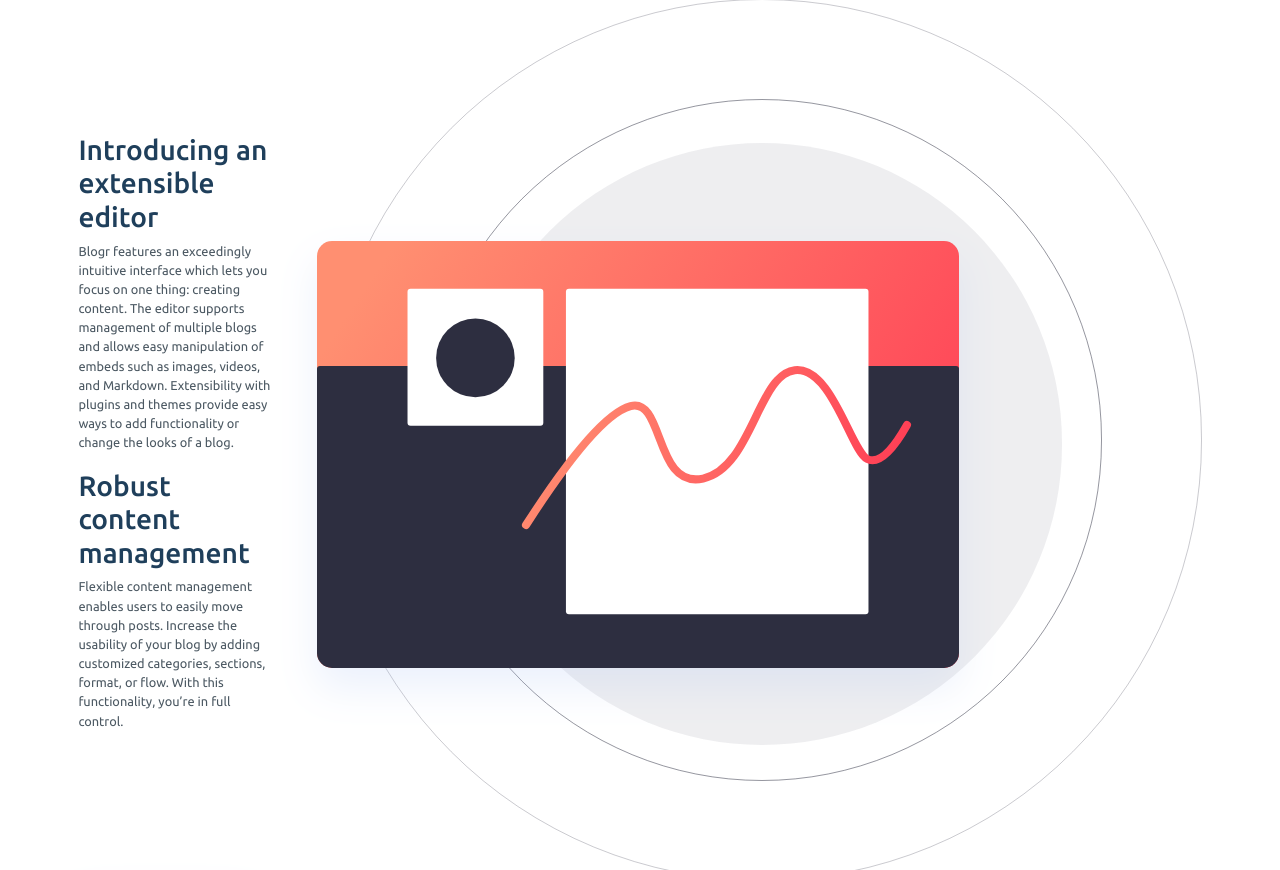
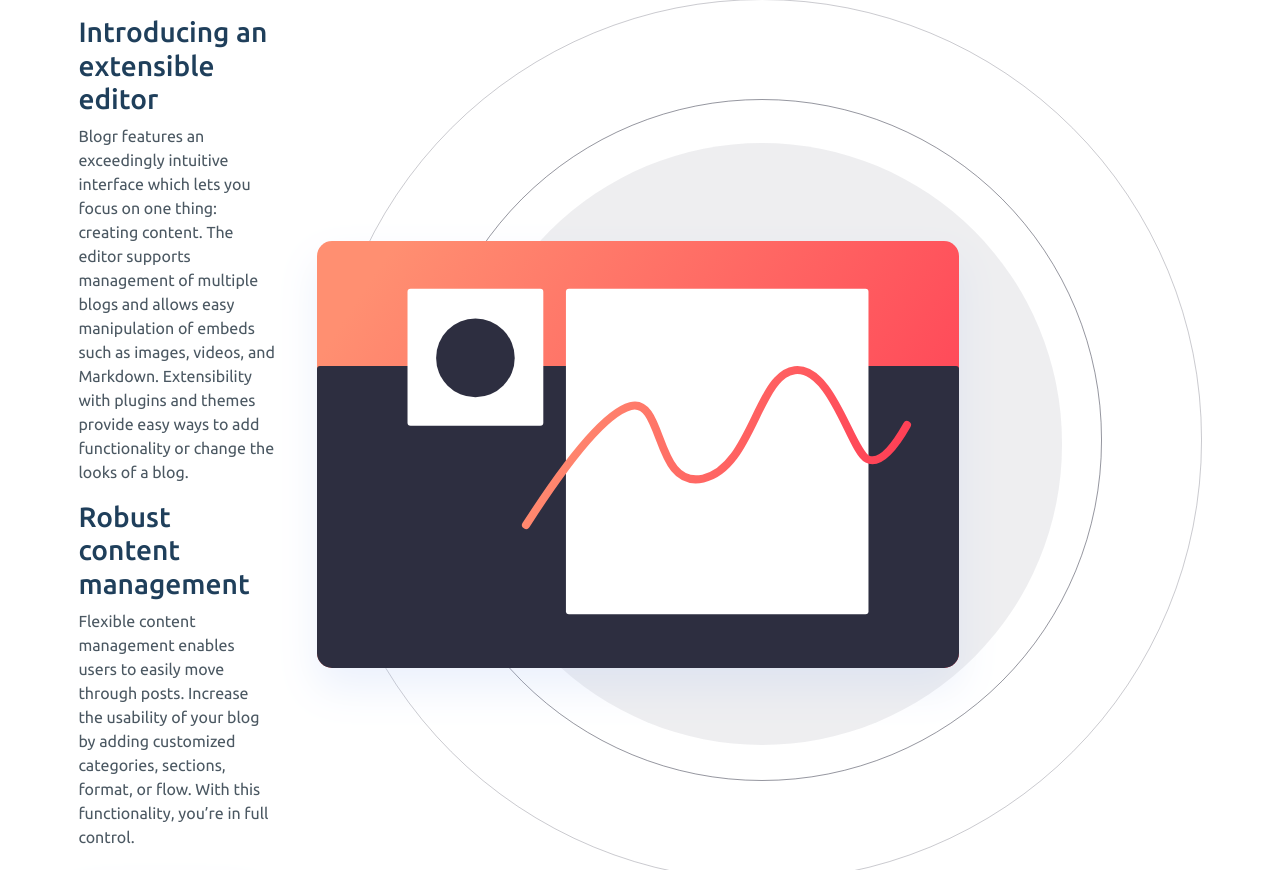
Before and after one commit to parthibt/bloger-landing-page, a website: page index.html in a window 1280 px wide. Shown: the part 640-1510 px from the top of the page. Drawn offline with nearby package versions, Linux system fonts and the light colour scheme.

Commit message:
add files

```diff
--- a/scss/section/designFuture.scss
+++ b/scss/section/designFuture.scss
@@ -9,7 +9,7 @@
     }
     p{
         text-align: center;
-        font-size: 0.8rem;
+        font-size: 1rem;
         color: $body-copy;
     }
     .future__heading{
@@ -39,7 +39,7 @@
         }
         p{
             text-align:left;
-            max-width: 700px;
+            max-width: 900px;
         }
         .future__img1{
             display: none;
--- a/scss/style.scss
+++ b/scss/style.scss
@@ -1,6 +1,5 @@
 @use 'custom';
 @use 'compents/button.scss';
-@use 'compents/minxs.scss';
 @use 'section/navAndhead.scss';
 @use 'section/designFuture.scss';
 @use 'section/infrastructure.scss';
```
Also changed, not shown: assets/css/section/designFuture.css, assets/css/style.css, scss/compents/minxs.scss (deleted).
